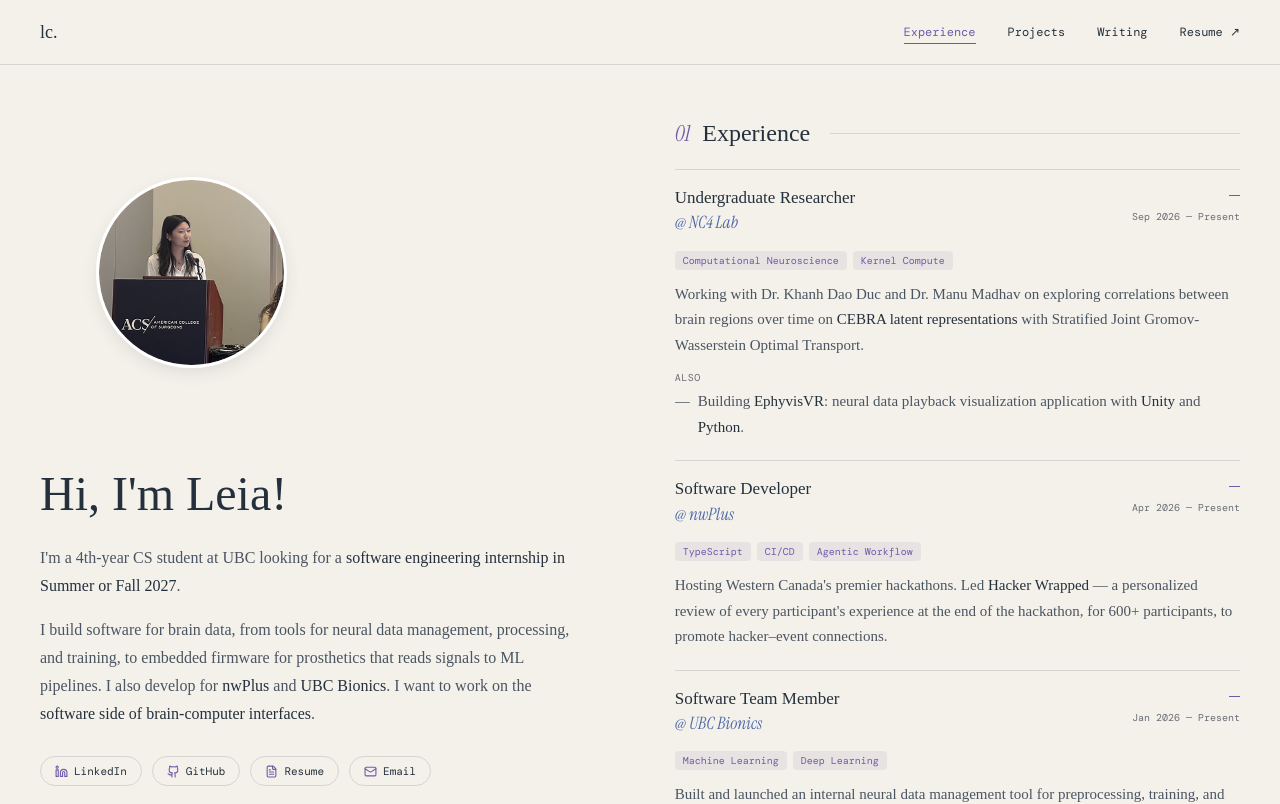
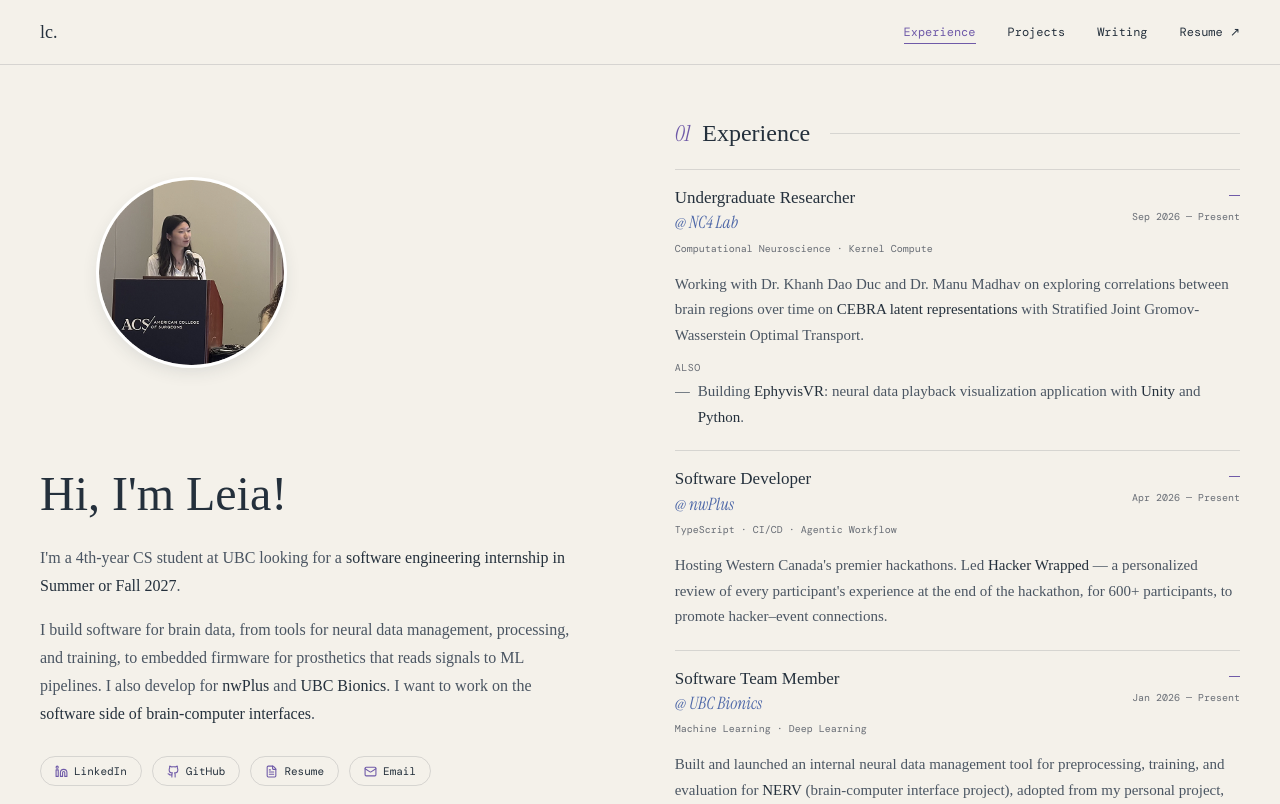
Before and after one commit to marlotea/portfolio, a React (Vite) app in the folder portfolio/: page / in a window 1280 px wide. Shown: the top 804 px of the page. Built offline with nearby package versions, Linux system fonts and the light colour scheme; a web font is replaced by a local one.

Commit message:
feat(experience): show tags on collapsed rows

```diff
--- a/portfolio/src/components/Experience.tsx
+++ b/portfolio/src/components/Experience.tsx
@@ -37,6 +37,10 @@ export default function Experience() {
                                     <span className="serif-italic mt-0.5 block text-[17px] leading-snug text-navy">
                                         @ {item.org}
                                     </span>
+                                    <span className="mt-1.5 block truncate font-mono text-[10px] text-muted">
+                                        <span className="sr-only">Tags: </span>
+                                        {item.tags.join(' · ')}
+                                    </span>
                                 </span>
                                 <span className="flex shrink-0 flex-col items-end gap-2 pt-1">
                                     <span className={`toggle ${isOpen ? 'is-open' : ''}`} aria-hidden="true">
@@ -58,17 +62,7 @@ export default function Experience() {
                         >
                             <div className="accordion-inner">
                                 <div className="pb-5">
-                                    <ul className="flex flex-wrap gap-1.5" aria-label="Tags">
-                                        {item.tags.map((t) => (
-                                            <li
-                                                key={t}
-                                                className="rounded bg-violet/9 px-2 py-0.5 font-mono text-[10px] text-violet"
-                                            >
-                                                {t}
-                                            </li>
-                                        ))}
-                                    </ul>
-                                    <p className="mt-3 text-[15px] leading-[1.7] text-body">
+                                    <p className="text-[15px] leading-[1.7] text-body">
                                         <Rich text={item.description} />
                                     </p>
                                     {item.also && (
```
